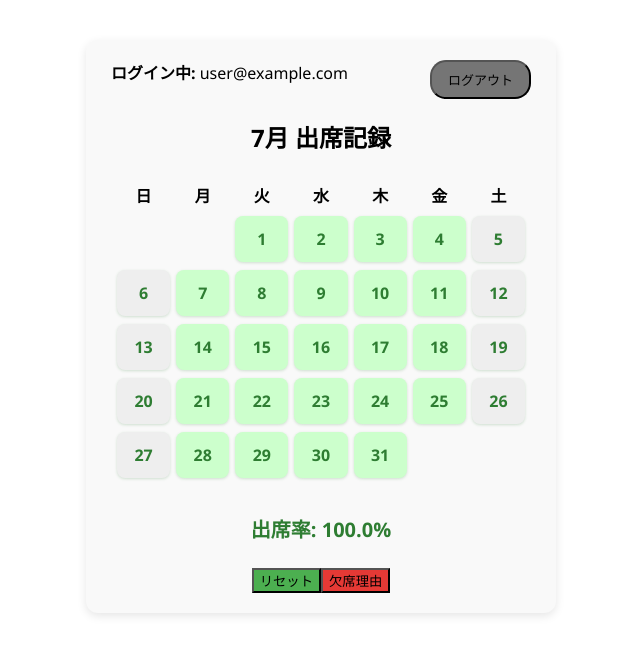
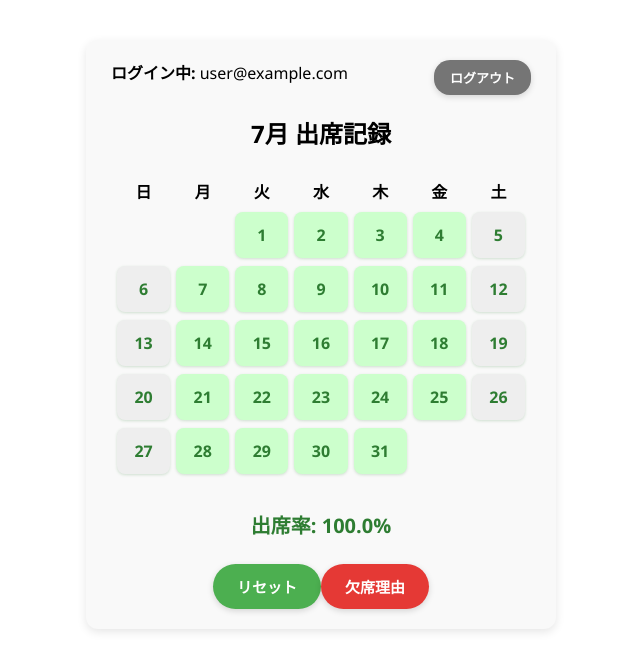
Before and after one commit to std-s23007/PBL_C, a Next.js app: page /Calendar in a window 1280 px wide. Shown: the top 670 px of the page, without its empty margins (319-959 px from the left). Built offline with nearby package versions, Linux system fonts and the light colour scheme; no server answers; the database is empty; sample sign-in values are in the browser's storage.

Commit message:
ボタンデザインを変更

```diff
--- a/src/app/Calendar/page.js
+++ b/src/app/Calendar/page.js
@@ -168,7 +168,7 @@ export default function AttendanceCalendar() {
         <div>
           <strong>ログイン中:</strong> {user.email}
         </div>
-        <button className={styles.logoutButton} onClick={handleLogout}>
+        <button className={`${styles.buttonBase} ${styles.logoutButton}`} onClick={handleLogout}>
           ログアウト
         </button>
       </header>
@@ -216,11 +216,11 @@ export default function AttendanceCalendar() {
         出席率: {attendanceRate.toFixed(1)}%
       </div>
 
-      <button className={styles.resetButton} onClick={resetAbsentDays}>
+      <button className={`${styles.buttonBase} ${styles.resetButton}`} onClick={resetAbsentDays}>
         リセット
       </button>
 
-      <button className={styles.reasonButton} onClick={() => router.push("/Reason")}>
+      <button className={`${styles.buttonBase} ${styles.reasonButton}`} onClick={() => router.push("/Reason")}>
         欠席理由
       </button>
     </div>
```
